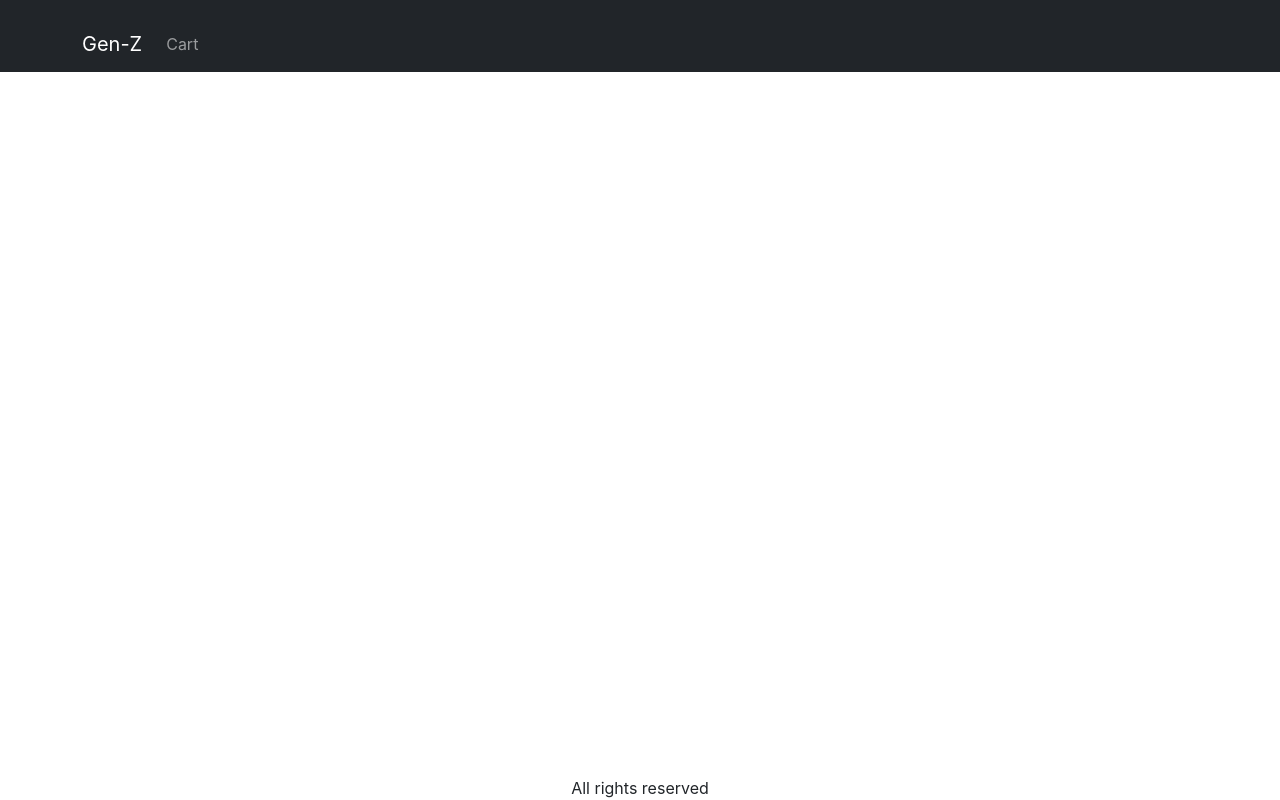
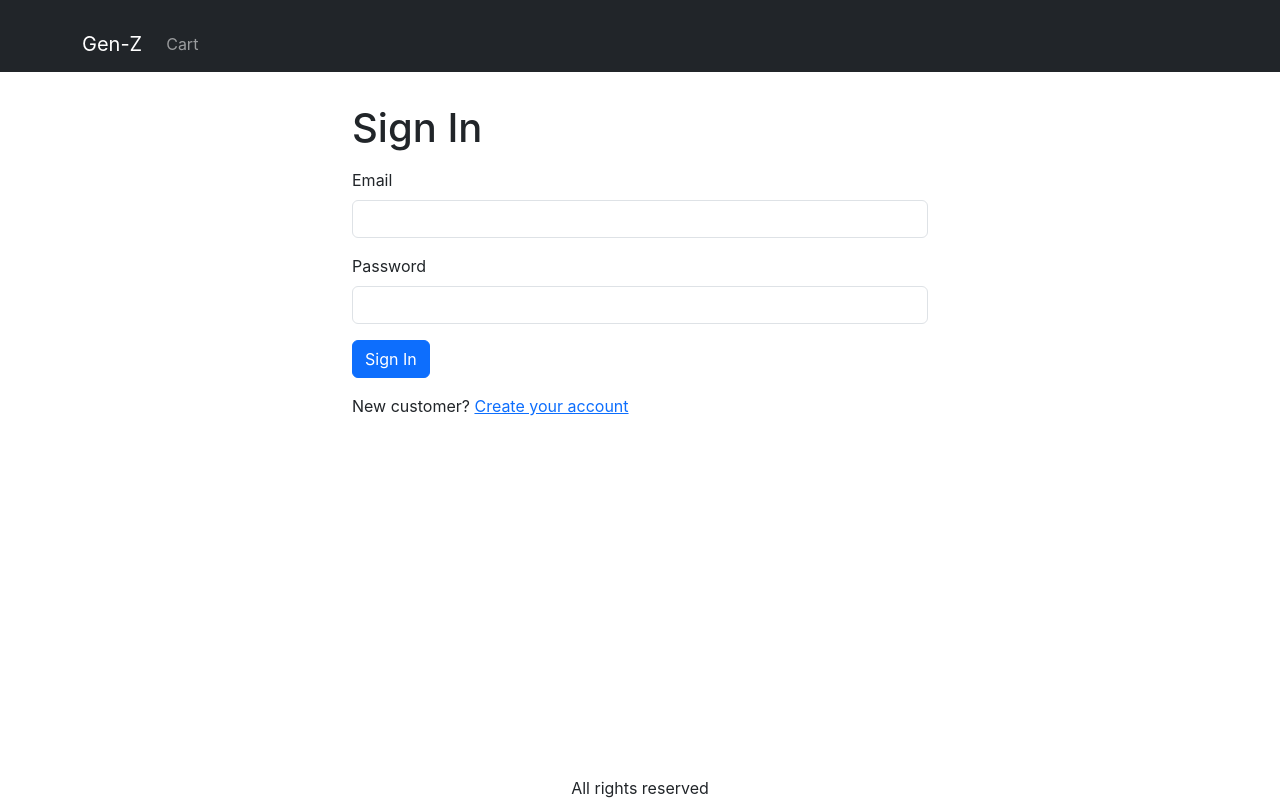
Before and after one commit to Shriram-RZ/mern-genz, a React (Create React App) app in the folder frontend/: page /signin in a window 1280 px wide. Built offline with nearby package versions, Linux system fonts and the light colour scheme.

Commit message:
video-18

```diff
--- a/frontend/src/App.js
+++ b/frontend/src/App.js
@@ -8,6 +8,7 @@
 import ProductScreen from "./screens/ProductScreen";
 import { useContext } from "react";
 import { Store } from "./Store";
+import SigninScreen from './screens/SigninScreen';
 
 function App() {
   const {state}=useContext(Store);
@@ -38,12 +39,15 @@
           </Navbar>
         </header>
         <main>
-          <Container>
+          <Container className="mt-3">
+
           <Routes>
             <Route path="/product/:slug" element={<ProductScreen />} />
             <Route path="/cart" element={<CartScreen />} />
+            <Route path="/signin" element={<SigninScreen />} />
             <Route path="/" element={<HomeScreen />} />
           </Routes>
+
           </Container>
         </main>
         <footer>
--- a/frontend/src/index.css
+++ b/frontend/src/index.css
@@ -38,3 +38,6 @@
 .img-thumbnail {
   height: 80px;
 }
+.small-container {
+  max-width: 600px;
+}
--- /dev/null
+++ b/frontend/src/screens/SigninScreen.js
@@ -0,0 +1,36 @@
+import { Link, useLocation } from 'react-router-dom';
+import Container from 'react-bootstrap/Container';
+import Form from 'react-bootstrap/Form';
+import Button from 'react-bootstrap/Button';
+import { Helmet } from 'react-helmet-async';
+
+export default function SigninScreen() {
+  const { search } = useLocation();
+  const redirectInUrl = new URLSearchParams(search).get('redirect');
+  const redirect = redirectInUrl ? redirectInUrl : '/';
+  return (
+    <Container className="small-container">
+      <Helmet>
+        <title>Sign In</title>
+      </Helmet>
+      <h1 className="my-3">Sign In</h1>
+      <Form>
+        <Form.Group className="mb-3" controlId="email">
+          <Form.Label>Email</Form.Label>
+          <Form.Control type="email" required />
+        </Form.Group>
+        <Form.Group className="mb-3" controlId="password">
+          <Form.Label>Password</Form.Label>
+          <Form.Control type="password" required />
+        </Form.Group>
+        <div className="mb-3">
+          <Button type="submit">Sign In</Button>
+        </div>
+        <div className="mb-3">
+          New customer?{' '}
+          <Link to={`/signup?redirect=${redirect}`}>Create your account</Link>
+        </div>
+      </Form>
+    </Container>
+  );
+}
```
